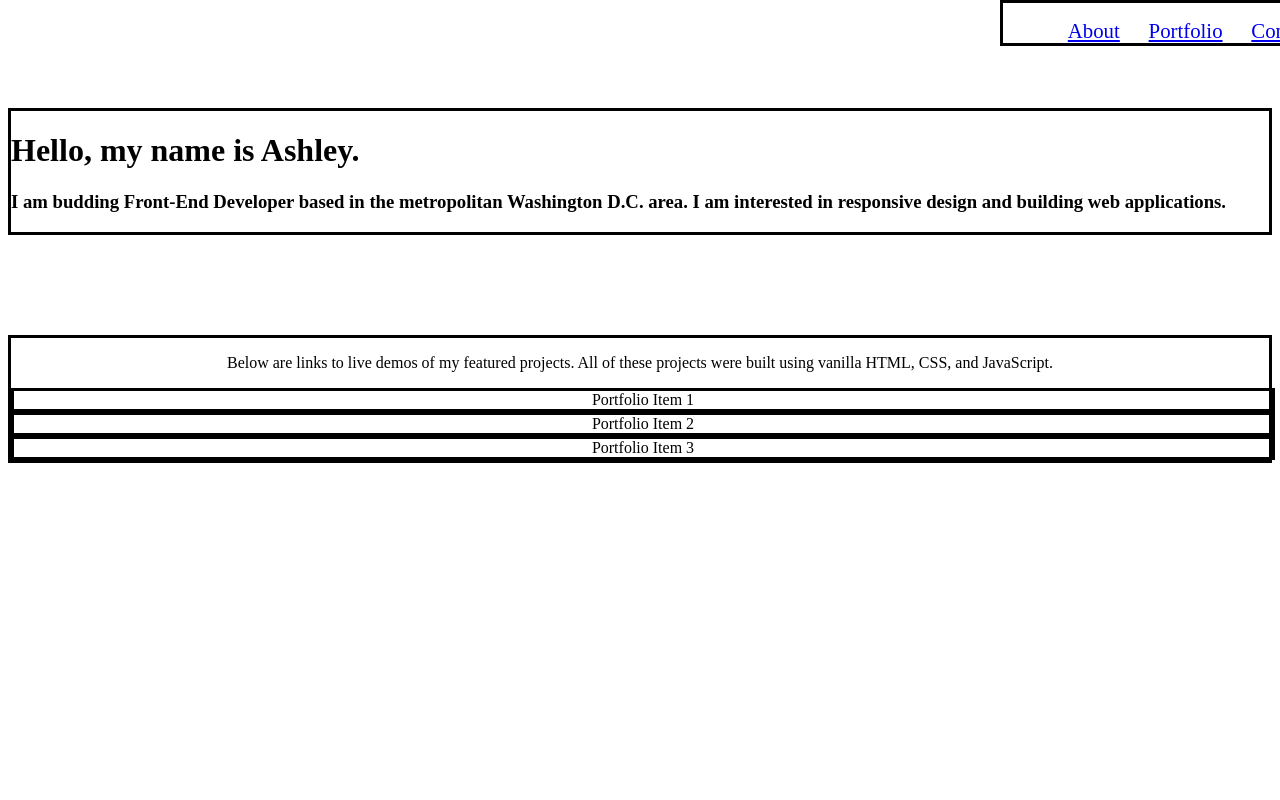
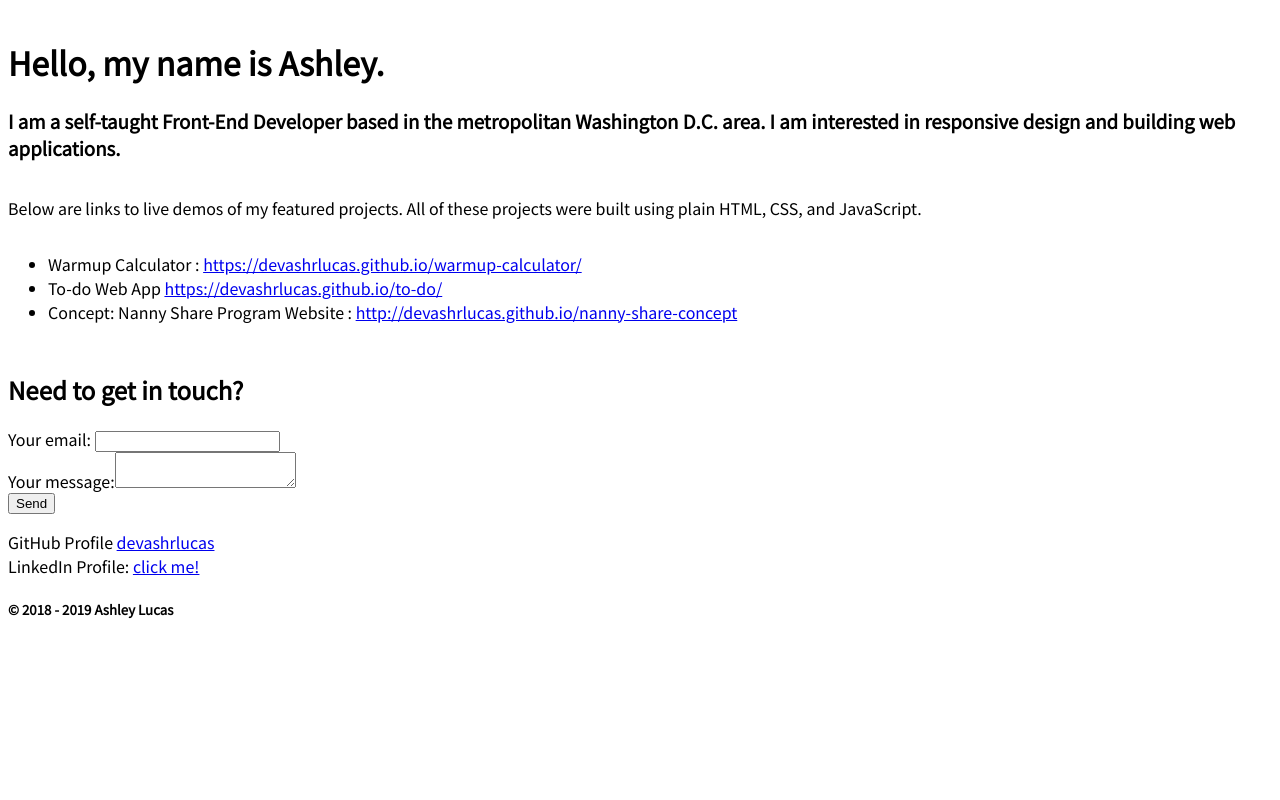
Before and after one commit to devashrlucas/devashrlucas.github.io, a website: page index.html in a window 1280 px wide. Shown: the top 800 px of the page. Drawn offline with Linux system fonts and the light colour scheme.

Commit message:
Redesigning website.

```diff
--- a/css/main.css
+++ b/css/main.css
@@ -1,36 +1,19 @@
 
 body {
     overflow-y: scroll;
-}
-
-header {
-    border-style: solid;
-    position: relative;
-    top: 100px;
-}
-
-nav {
-    border-style: solid;
-    height: 5%;
-    width: 100%;
-    position: fixed;
-    top: 0px;
-    left: 1000px;
-}
-
-footer {
-    border-style: solid;
+    font-family: 'Noto Sans JP', sans-serif;
+    display: flex;
+    flex-direction: column;
 }
 
 .main-container{
-    border-style: solid;
     position: relative;
-    top: 200px;
-    text-align: center;
+    top: 10px;
+    display: flex;
+    flex-direction: column;
 }
 
 .portfolio-item {
-    border-style: solid;
     width: 100%;
 }
 
@@ -47,3 +30,7 @@ footer {
   flex-wrap: nowrap;
   justify-content: space-evenly;
 }
+
+#portfolio {
+    margin-bottom: 1%;
+}
--- a/index.html
+++ b/index.html
@@ -6,126 +6,44 @@
         <title>Ashley Lucas | Front-End Developer</title>
         <meta name="viewport" content="width=device-width, initial-scale=1">
         <link rel="stylesheet" type="text/css" media="screen" href="/css/main.css" />
+        <link href="https://fonts.googleapis.com/css?family=Noto+Sans+JP&display=swap" rel="stylesheet">
         <script src="/js/main.js"></script>
     </head>
     <body>
-        <!--Navigation bar-->
-        <nav id="navbar">
-            <ul>
-                <li><a href="#about" class="nav-link">About</a></li>  <!--seperate page-->
-                <li><a href="#portfolio" class="nav-link">Portfolio</a></li>
-                <li><a href="#contact" class="nav-link">Contact</a></li>
-            </ul>
-        </nav>
-
-        <!--Header-->
+        <div class="main-container">
             <header id="header">
                 <h1>Hello, my name is Ashley.</h1>
-            <h3 id="header-description">I am budding Front-End Developer based in the metropolitan Washington D.C. area. I am interested in responsive design and building web applications.</h3>
+                <h3 id="header-description">I am a self-taught Front-End Developer based in the metropolitan Washington D.C. area. I am interested in responsive design and building web applications.</h3>
             </header>
-
-        <!--Main content-->
-        <div class="main-container">
-
-        <!--div: portfolio -->
                 <div id="portfolio">
-                <p id="portfolio-intro">Below are links to live demos of my featured projects. All of these projects were built using vanilla HTML, CSS, and JavaScript.</p>
-                <div class="portfolio-item">Portfolio Item 1</div>
-                <div class="portfolio-item">Portfolio Item 2</div>
-                <div class="portfolio-item">Portfolio Item 3</div>
+                    <p id="portfolio-intro">Below are links to live demos of my featured projects. All of these projects were built using plain HTML, CSS, and JavaScript.</p>
+                    <ul>
+                        <li class="portfolio-item">Warmup Calculator
+                        : <a href="https://devashrlucas.github.io/warmup-calculator/"
+                            target="_blank">https://devashrlucas.github.io/warmup-calculator/</a></li>
+                        <li class="portfolio-item">To-do Web App <a href="https://devashrlucas.github.io/to-do/" target="_blank">https://devashrlucas.github.io/to-do/</a>
+                        </li>
+                        <li class="portfolio-item">Concept: Nanny Share Program Website
+                        : <a href="http://devashrlucas.github.io/nanny-share-concept"
+                            target="_blank">http://devashrlucas.github.io/nanny-share-concept</a></li>
+                    </ul>
                 </div>
-        </div>
-    </br>
-    </br>
-    </br>
-    </br>
-    </br>
-    </br>
-    </br>
-    </br>
-    </br>
-    </br>
-    </br>
-    </br>
-    </br>
-    </br>
-    </br>
-    </br>
-    </br>
-    </br>
-    </br>
-    </br>
-    </br>
-    </br>
-    </br>
-    </br>
-    </br>
-    </br>
-    </br>
-    </br>
-    </br>
-    </br>
-    </br>
-    </br>
-    </br>
-    </br>
-    </br>
-    </br>
-    </br>
-    </br>
-    </br>
-    </br>
-    </br>
-    </br>
-    </br>
-    </br>
-    </br>
-    </br>
-    </br>
-    </br>
-    </br>
-    </br>
-    </br>
-    </br>
-    </br>
-    </br>
-    </br>
-    </br>
-    </br>
-    </br>
-    </br>
-    </br>
-    </br>
-    </br>
-    </br>
-    </br>
-    </br>
-    </br>
-    </br>
-    </br>
-    </br>
-    </br>
-    </br>
-    </br>
-    </br>
-    </br>
-    </br>
-    </br>
-    </br>
-    </br>
-    </br>
-
-        <!--Footer-->
             <footer id="footer">
-        <!--div: contact information -->
             <div id="contact">
                 <h2 id="contact-intro">Need to get in touch?</h2>
-            <div class="contact" id="email">Email me!</div>
-            <div class="contact" id="github">GitHub</div>
-            <div class="contact" id="linkedin">LinkedIn</div>
+                <form action="https://formspree.io/marbqvpx" method="POST">
+                    <label>Your email: <input type="text" name="_replyto"></label><br>
+                    <label>Your message:<textarea name="message"></textarea></label><br>
+                    <button type="submit">Send</button>
+                </form>
+                <div class="contact" id="github">GitHub Profile <a href="https://github.com/devashrlucas/"
+                    target="_blank"> devashrlucas</a></div>
+                <div class="contact" id="linkedin">LinkedIn Profile: <a href="https://www.linkedin.com/in/ashleyrlucas?trk=public_profile_browsemap_profile-result-card_result-card_full-click"
+                    target="_blank"> click me!</a> </div>
             </div>
             <h5> <p>&copy; 2018 -
                 <script type="text/javascript">copyrightYearUpdate();</script> Ashley Lucas </h5>
             </footer>
+        </div>
     </body>
 </html>
```
Lines whose indentation alone changed are shown as unchanged.
